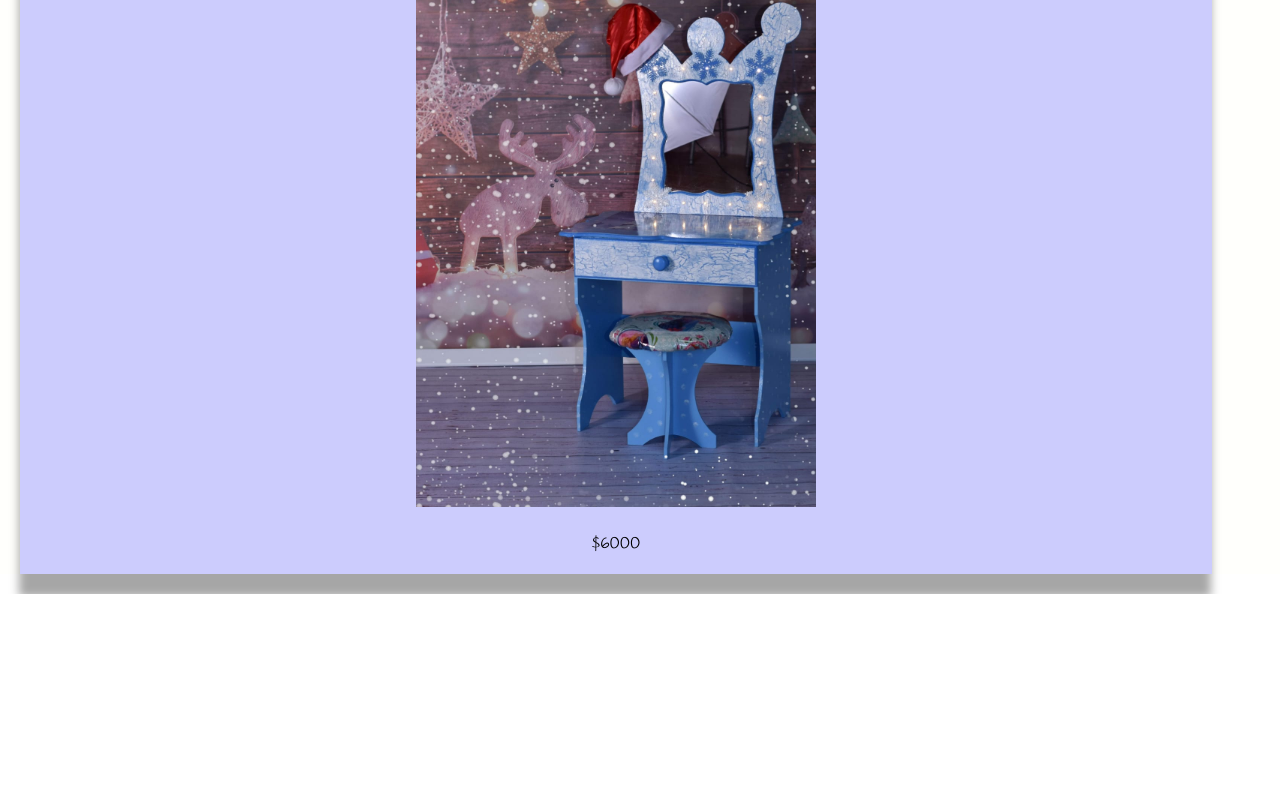
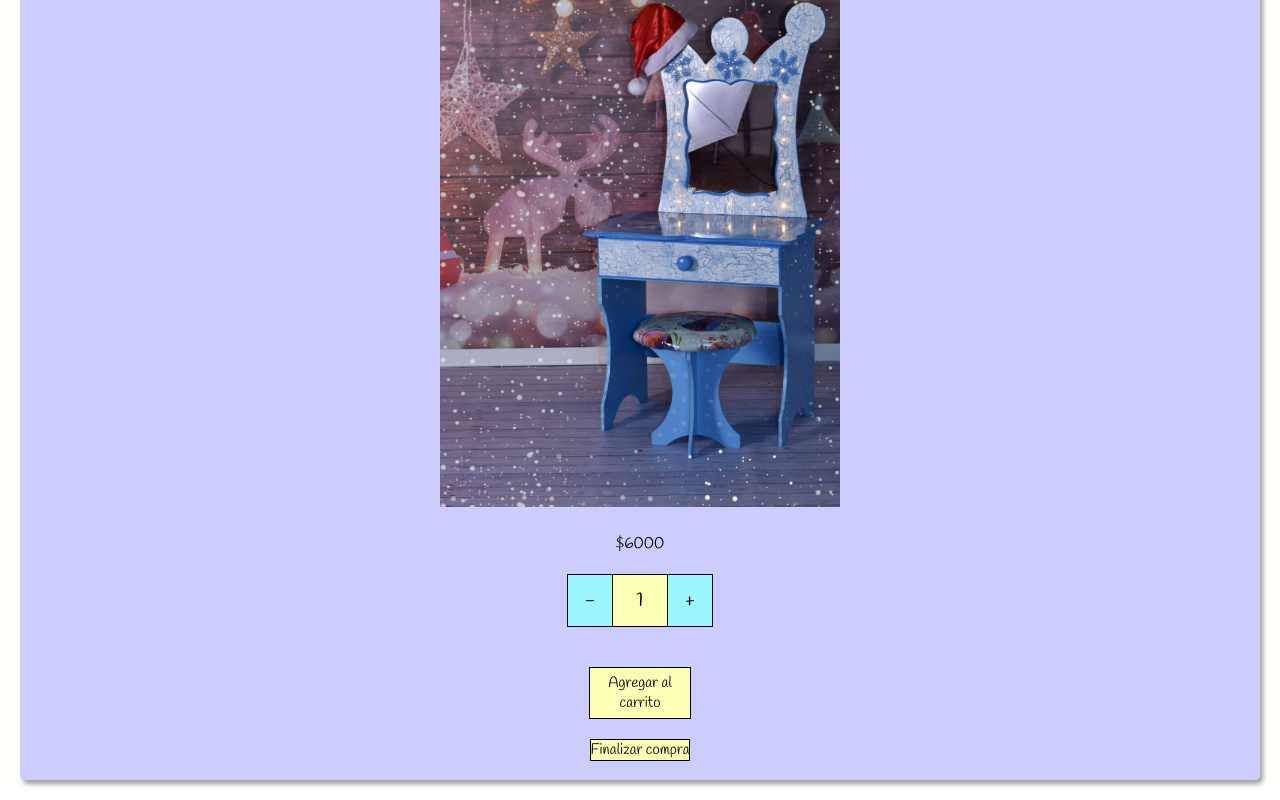
Before and after one commit to EzequielGzm/IdeasLalaBuba-Guzman, a React (Vite) app: page /item/1 in a window 1280 px wide. Shown: the part 337-1137 px from the top of the page. Before the commit the page ends 931 px from the top, so only its background shows below. Built offline with nearby package versions, Linux system fonts and the light colour scheme; a web font is replaced by a local one.

Commit message:
Independizando ItemCount, agregando css y CartContext en camino

```diff
--- a/package.json
+++ b/package.json
@@ -12,10 +12,13 @@
     "@fortawesome/free-regular-svg-icons": "^6.1.1",
     "@fortawesome/free-solid-svg-icons": "^6.1.1",
     "@fortawesome/react-fontawesome": "^0.1.18",
+    "@headlessui/react": "^1.6.2",
+    "@heroicons/react": "^1.0.6",
     "react": "^18.0.0",
     "react-dom": "^18.0.0",
     "react-icons": "^4.3.1",
-    "react-router-dom": "^6.3.0"
+    "react-router-dom": "^6.3.0",
+    "tailwindcss": "^3.0.24"
   },
   "devDependencies": {
     "@types/react": "^18.0.0",
--- a/src/assets/css/ItemListContainer.css
+++ b/src/assets/css/ItemListContainer.css
@@ -11,20 +11,20 @@
   background-image: url("https://images.pexels.com/photos/1831234/pexels-photo-1831234.jpeg?auto=compress&cs=tinysrgb&w=1260&h=750&dpr=1");
   background-size: cover;
 }
-article {
+.article-container {
   padding: 20px;
+    background-color: rgba(0, 0, 255, 0.2);
   margin: 20px;
-  background-color: rgba(0, 0, 255, 0.2);
-  width: 90%;
-  box-shadow: -1px 23px 9px rgb(0 0 0 / 35%);
+  box-shadow: 3px 4px 5px 0px rgba(0, 0, 0, 0.38);
   text-decoration: none;
+  border-radius: 5px;
 }
 
-article:visited {
+/* article:visited {
   color: black;
   font-family: arial;
   text-decoration: none;
-}
+} */
 
 img {
   width: 400px;
--- a/src/assets/css/contador.css
+++ b/src/assets/css/contador.css
@@ -34,4 +34,12 @@ span {
   height: 50px;
   border: 1px solid;
   margin: 20px;
+  text-decoration: none;
+  color: inherit;
 }
+
+
+a, a:hover, a:focus, a:active {
+  text-decoration: none;
+  color: inherit;
+}
--- a/src/components/Item.jsx
+++ b/src/components/Item.jsx
@@ -1,26 +1,15 @@
 import { Link } from "react-router-dom";
-import ItemCount from "./ItemCount";
 
-const Item = ({title, price, img, id}) => {
+const Item = ({ title, price, img, id }) => {
   return (
-    <article>
+    <article className="article-container">
       <h1>{title}</h1>
       <img src={img}></img>
       <p>${price}</p>
-      <div>
-      <ItemCount
-        initial={1}
-        stock={5}
-        onAdd={(quantity) =>
-          alert(`${quantity} productos fueron agregados al carrito`)
-        }
-      />
-      </div>
 
       <Link to={`/item/${id}`}>
-      <button className="button1">Ver detalle del producto</button>
+        <button className="button1">Ver detalle del producto</button>
       </Link>
-
     </article>
   );
 };
--- a/src/components/ItemCount.jsx
+++ b/src/components/ItemCount.jsx
@@ -2,23 +2,23 @@ import { useState } from "react"
 import { Link } from "react-router-dom"
 import "../assets/css/contador.css"
 
-const ItemCount = ({stock,initial,onAdd}) => {
-   const [quantity,setQuantity] = useState(initial)
+const ItemCount = ({stock,initial,onAdd,quantity}) => {
+   const [qty,setQuantity] = useState(initial)
 
    function addProduct(num) {
-     setQuantity(quantity + num)
+     setQuantity(qty + num)
    }
 
    return (
      <div className="container1">
 
        <div className="container-contador">
-        <button onClick={()=> addProduct(-1)} disabled={quantity === initial ? true : null}> - </button>
-        <span>{quantity}</span>
-        <button onClick={() => addProduct(+1)} disabled={quantity === stock ? true : null} > + </button>
+        <button onClick={()=> addProduct(-1)} disabled={qty === initial ? true : null}> - </button>
+        <span>{qty}</span>
+        <button onClick={() => addProduct(+1)} disabled={qty === stock ? true : null} > + </button>
        </div>
 
-        <button className="button1" onClick={()=>{onAdd(quantity)}} disabled={stock === 0? true : null}>Agregar al carrito</button>
+        <button className="button1" onClick={()=>{onAdd(qty)}} disabled={stock === 0? true : null}>Agregar al carrito</button>
      </div>
    )
   }
--- a/src/components/ItemDetail.jsx
+++ b/src/components/ItemDetail.jsx
@@ -1,11 +1,40 @@
+import { useState } from "react"
+import { Link } from "react-router-dom"
+import ItemCount from "./ItemCount"
+import "../assets/css/contador.css"
+
+
 
 const ItemDetail = ({item}) => {
+
+
+
+  const [add, setAdd] = useState(false)
+
+  const onAdd = qty =>{
+   setAdd(!add)
+  }
+
   return (
-    <article>
+    <div>
+    <article className="article-container">
       <h1>{item.title}</h1>
       <img src={item.img}></img>
       <p>${item.price}</p>
+
+      <div>
+        {
+        add ?
+
+        <div> ¡Añadido al carrito! </div>
+        :
+        < ItemCount stock={5} initial={1} onAdd ={onAdd} />
+        }
+        <Link className="button1" to="/cart"> Finalizar compra </Link>
+      </div>
       </article>
+
+</div>
   )
 }
 
--- a/src/components/ItemListContainer.jsx
+++ b/src/components/ItemListContainer.jsx
@@ -6,6 +6,7 @@ const ItemListContainer = () => {
   return (
     <div>
       <ItemList />
+
     </div>
   );
 };
--- a/src/context/CartContext.jsx
+++ b/src/context/CartContext.jsx
@@ -4,8 +4,9 @@ export const CartContext = createContext([])
 
 const CartContextProvider = ({children})=> {
  // estados y funciones globales
-  const [cartList,SetCartList] = useState([])
- return(
+  const [cartList,setCartList] = useState([])
+  console.log(setCartList);
+  return(
   <CartContext.Provider value={cartList}>
      {children}
   </CartContext.Provider>
```
Also changed, not shown: 1 other file (tests, documents, lock files or other folders).
